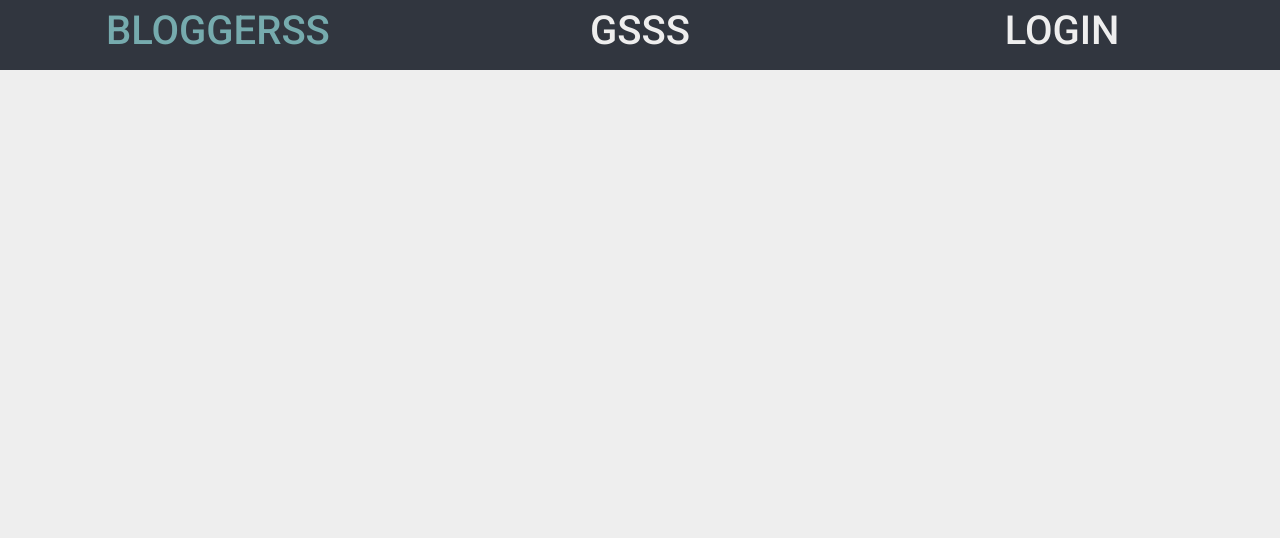
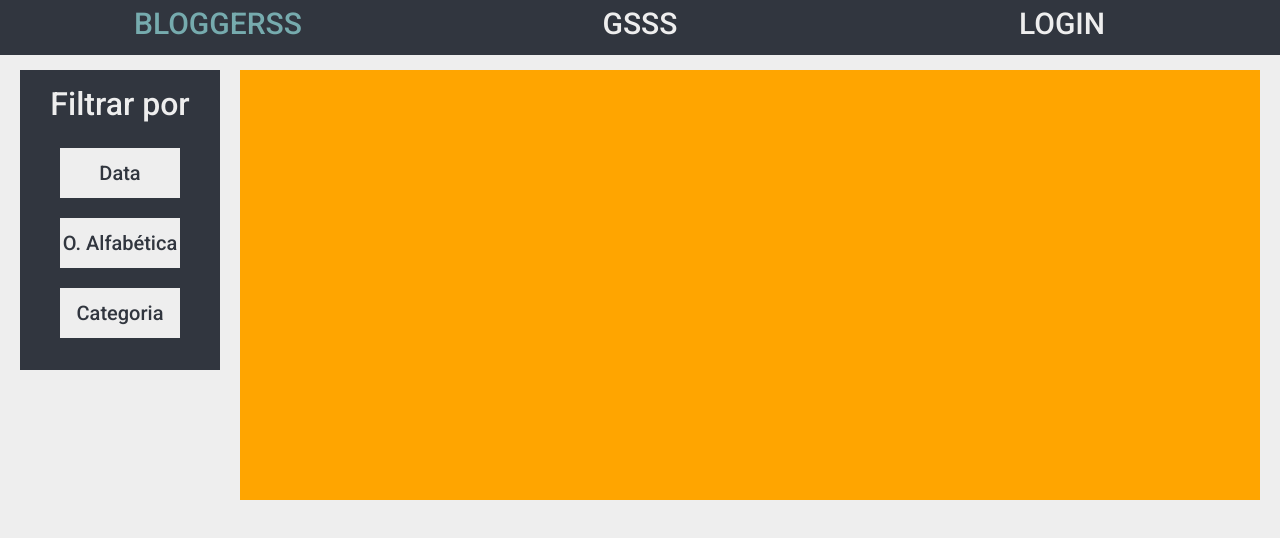
Before and after one commit to GustavoScardovelliSiqueroli/bloggerss-web, a React (Vite) app: page / in a window 1280 px wide. Shown: the top 538 px of the page. Built offline with nearby package versions, Linux system fonts and the light colour scheme.

Commit message:
feat: content + sidebar + navbar

```diff
--- a/src/Content.jsx
+++ b/src/Content.jsx
@@ -1,6 +1,12 @@
+import SideBarLeft from './SideBarLeft';
+
 function Content() {
     return (
-        <h1>TESTE</h1>
+        <div className="bgs-content">
+            <SideBarLeft></SideBarLeft>
+            <div className="bgs-center"></div>
+            <div className="bgs-sidebar-right"></div>
+        </div>
     )
 }
 
--- /dev/null
+++ b/src/SideBarLeft.jsx
@@ -0,0 +1,18 @@
+function SideBarLeft() {
+    return <div className="bgs-sidebar-left">
+        <h2>Filtrar por</h2>
+        <div className="sidebar-itens">
+        <div className="sidebar-iten">
+                <span>Data</span>
+            </div>
+            <div className="sidebar-iten">
+                <span>O. Alfabética</span>
+            </div>
+            <div className="sidebar-iten">
+                <span>Categoria</span>
+            </div>
+        </div>
+    </div>
+}
+
+export default SideBarLeft;
--- a/src/index.css
+++ b/src/index.css
@@ -5,13 +5,14 @@
     padding: 0;
     font-family: Roboto;
 }
+
 body {
     background-color: #EEEEEE;
 }
 
 .bgs-navbar {
     width: 100%;
-    height: 70px;
+    height: 55px;
     position: fixed;
     background-color: #31363F;
     padding-left: 10px;
@@ -20,10 +21,67 @@ body {
     justify-content: space-between;
     color: #EEEEEE;
 }
-.bgs-nav-item{
+
+.bgs-nav-item {
     width: 33%;
     display: flex;
     align-items: center;
     justify-content: center;
     cursor: pointer;
+    font-size: 5px;
 }
+
+.bgs-nav-item h1 {
+    font-size: 30px;
+}
+
+.bgs-content {
+    display: flex;
+    flex-direction: row;
+    justify-content: space-between;
+    width: 100%;
+    height: 500px;
+    padding: 70px 20px 0 20px
+}
+
+.bgs-sidebar-left {
+    color: #EEEEEE;
+    display: flex;
+    align-items: center;
+    padding: 15px;
+    flex-direction: column;
+    background-color: #31363F;
+    width: 200px;
+    height: 300px;
+    position: fixed;
+}
+
+.sidebar-itens {
+    display: flex;
+    flex-direction: column;
+    align-items: center;
+    justify-content: center;
+    height: 100%;
+    width: 100%;
+}
+
+.sidebar-iten {
+    display: flex;
+    align-items: center;
+    justify-content: center;
+    font-size: 20px;
+    font-weight: 460;
+    margin: 10px;
+    width: 120px;
+    height: 50px;
+    background-color: #EEEEEE;
+    cursor: pointer;
+    color: #31363F;
+}
+
+.bgs-center {
+    background-color: orange;
+    margin-left: 220px;
+    width: 100%;
+    height: 100%;
+}
```
